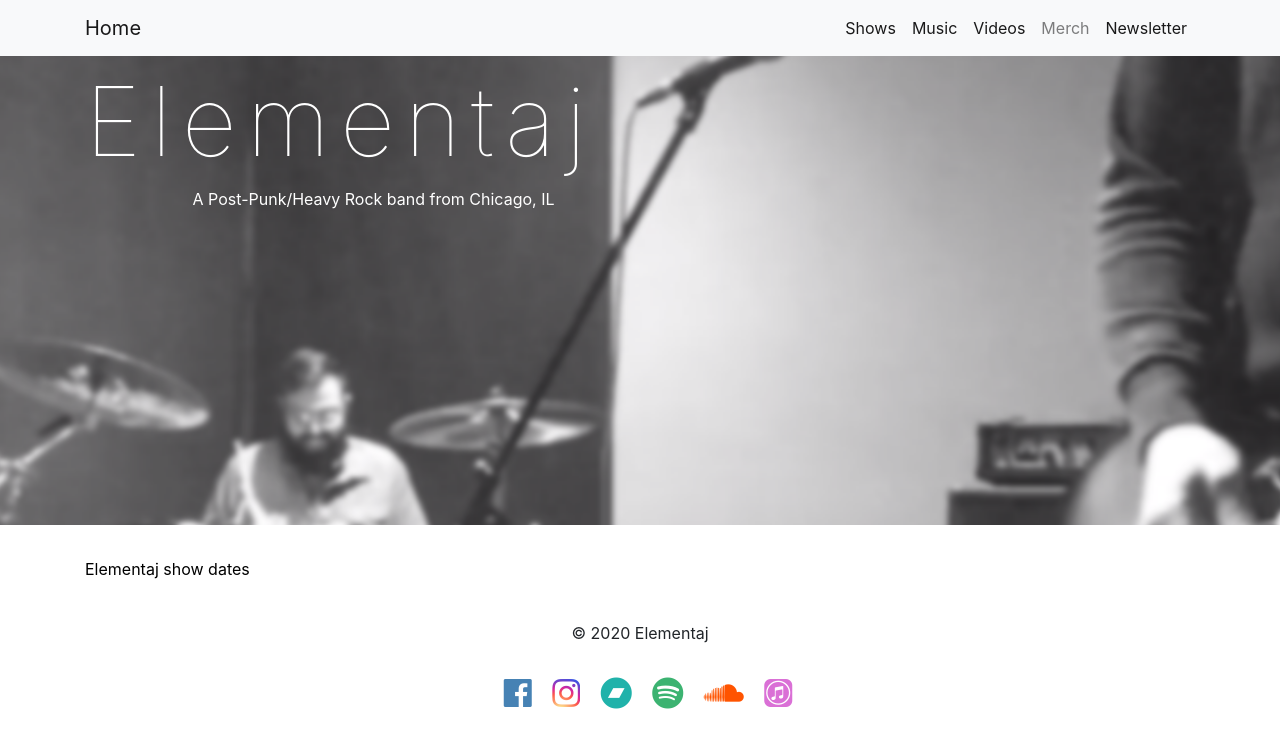
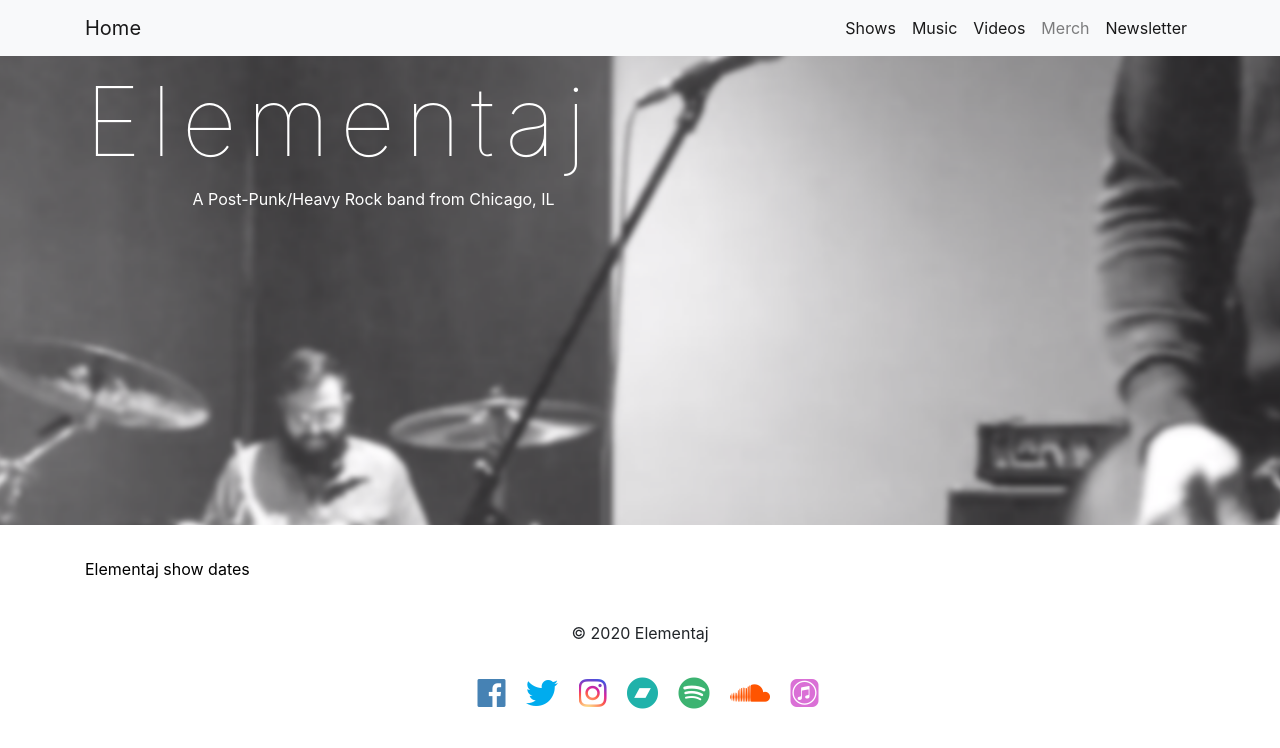
Before and after one commit to ajzdunek/Elementaj-Site, a Jekyll site: the page built from shows.md, in a window 1280 px wide. Shown: the top 748 px of the page. Built offline with Jekyll 4.4.1, drawn with Linux system fonts in a browser that asks for light colours; a script that is not in the unit is left out.

Commit message:
adding Twiiter - font awesome

```diff
--- a/_includes/footer.html
+++ b/_includes/footer.html
@@ -8,6 +8,7 @@
 
   <div class="container py-3 text-center">
       <a href="https://www.facebook.com/elementaj/" target="_blank" rel="noopener noreferrer"><i class="fab fa-facebook fa-2x ml-3"></i></a>
+      <a href="https://twitter.com/Elementaj1" target="_blank" rel="noopener noreferrer"><i class="fab fa-twitter fa-2x ml-3"></i></a>
       <a href="https://www.instagram.com/elementaj_01/" target="_blank" rel="noopener noreferrer"><i class="fab fa-instagram fa-2x ml-3"></i></a>
       <a href="https://elementaj.bandcamp.com/" target="_blank" rel="noopener noreferrer"><i class="fab fa-bandcamp fa-2x ml-3"></i></a>
       <a href="https://open.spotify.com/artist/1yDouTv2q4suFkrv1qAtLp?si=D9hlhX_GRRGNObNsZHI0zg" target="_blank" rel="noopener noreferrer"><i class="fab fa-spotify fa-2x ml-3"></i></a>
--- a/assets/css/style.css
+++ b/assets/css/style.css
@@ -159,6 +159,10 @@
     color: orchid;
 }
 
+.fa-twitter{
+    color:  #00acee;
+}
+
 
 .pcs{
     font-weight: 100;
```
